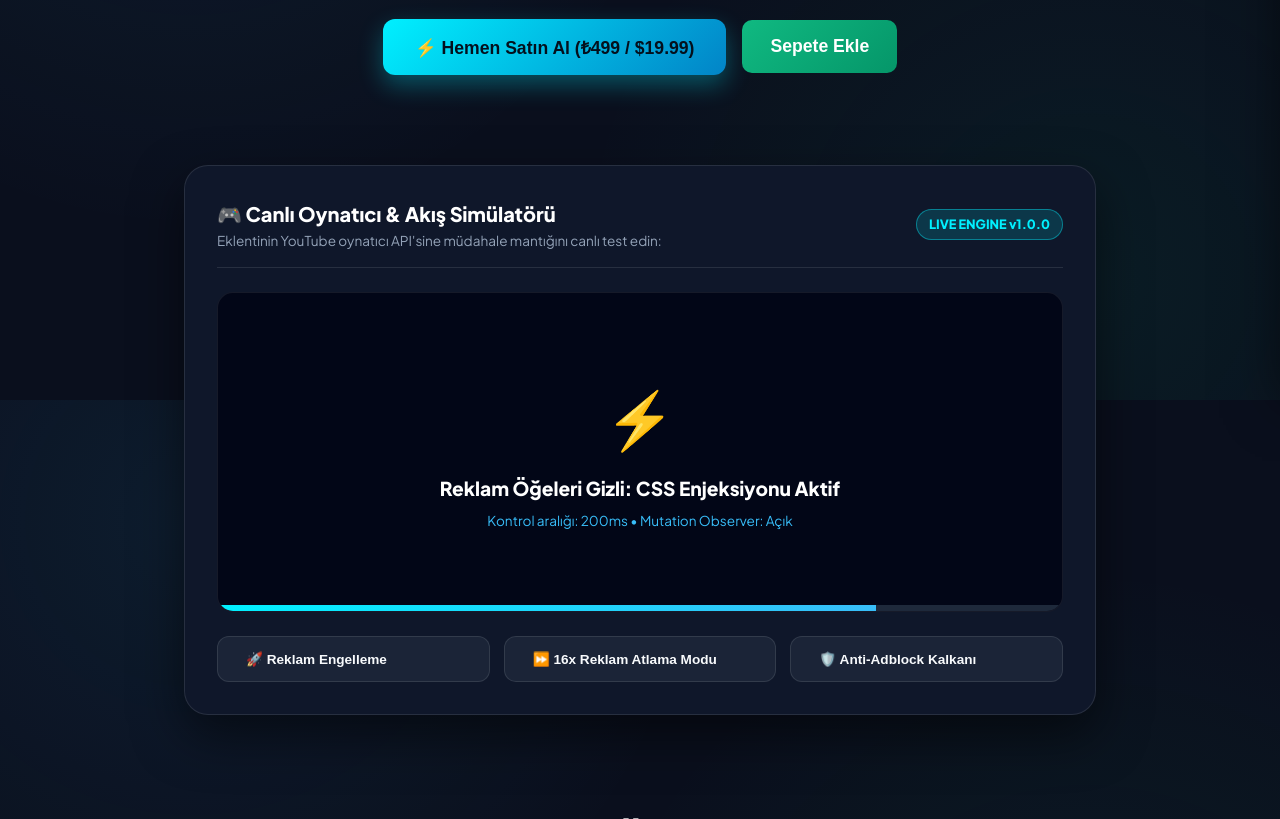
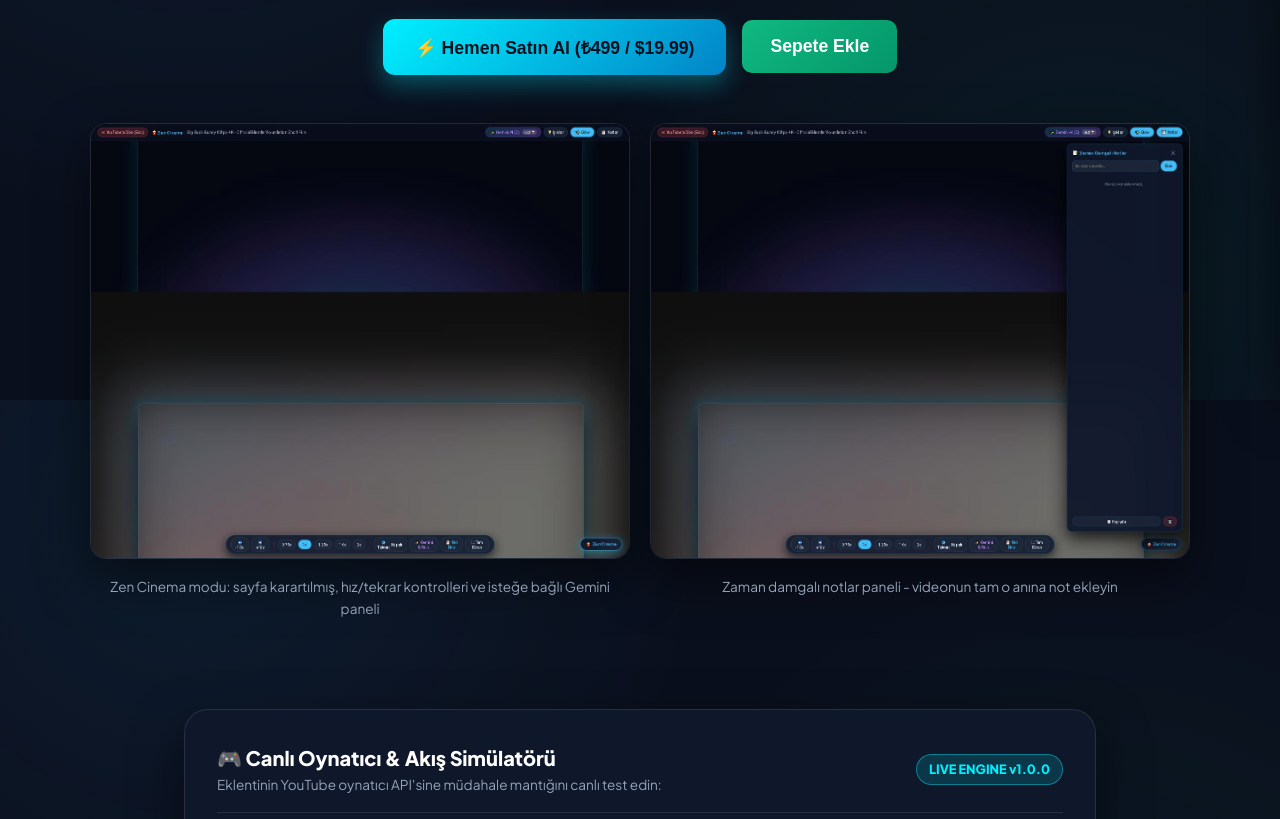
Before and after one commit to anillaksu/yt-extension-suite, a plain HTML site: page zen-cinema-pro/index.html in a window 1280 px wide. Shown: the part 400-1219 px from the top of the page. Drawn offline with Linux system fonts and the light colour scheme.

Commit message:
feat: add real product screenshots to Zen Cinema Pro detail page
Captured live from the actual installed extension running on youtube.com
(not AI-generated mockups) - shows the real Zen Cinema mode UI (OLED-black
backdrop, speed controls, Gemini/Notes panel toggles) and the timestamped
notes panel in action.

Co-Authored-By: Claude Sonnet 5 <noreply@anthropic.com>

```diff
--- a/zen-cinema-pro/index.html
+++ b/zen-cinema-pro/index.html
@@ -69,6 +69,18 @@
         <button onclick="addToCart('yt_accelerator')" class="btn-cart-action" style="font-size: 1.1rem; padding: 16px 28px;" data-i18n="btnAddToCart">
           🛒 Sepete Ekle
         </button>
+      </div>
+
+      <!-- Real product screenshots -->
+      <div style="display: grid; grid-template-columns: repeat(auto-fit, minmax(320px, 1fr)); gap: 20px; max-width: 1100px; margin: 48px auto 0;">
+        <figure style="margin: 0;">
+          <img src="../assets/zen-cinema/cinema-mode.jpg" alt="Zen Cinema Pro - OLED-siyah sinema modu, hız kontrolleri ve Gemini AI paneli açık" style="width: 100%; border-radius: 16px; border: 1px solid var(--border-color); box-shadow: 0 20px 50px rgba(0,0,0,0.5);">
+          <figcaption style="color: var(--text-muted); font-size: 0.85rem; margin-top: 10px; text-align: center;">Zen Cinema modu: sayfa karartılmış, hız/tekrar kontrolleri ve isteğe bağlı Gemini paneli</figcaption>
+        </figure>
+        <figure style="margin: 0;">
+          <img src="../assets/zen-cinema/cinema-notes.jpg" alt="Zen Cinema Pro - zaman damgalı notlar paneli açık" style="width: 100%; border-radius: 16px; border: 1px solid var(--border-color); box-shadow: 0 20px 50px rgba(0,0,0,0.5);">
+          <figcaption style="color: var(--text-muted); font-size: 0.85rem; margin-top: 10px; text-align: center;">Zaman damgalı notlar paneli - videonun tam o anına not ekleyin</figcaption>
+        </figure>
       </div>
     </div>
   </header>
```
Also changed, not shown: assets/zen-cinema/cinema-mode.jpg (added), assets/zen-cinema/cinema-notes.jpg (added).
